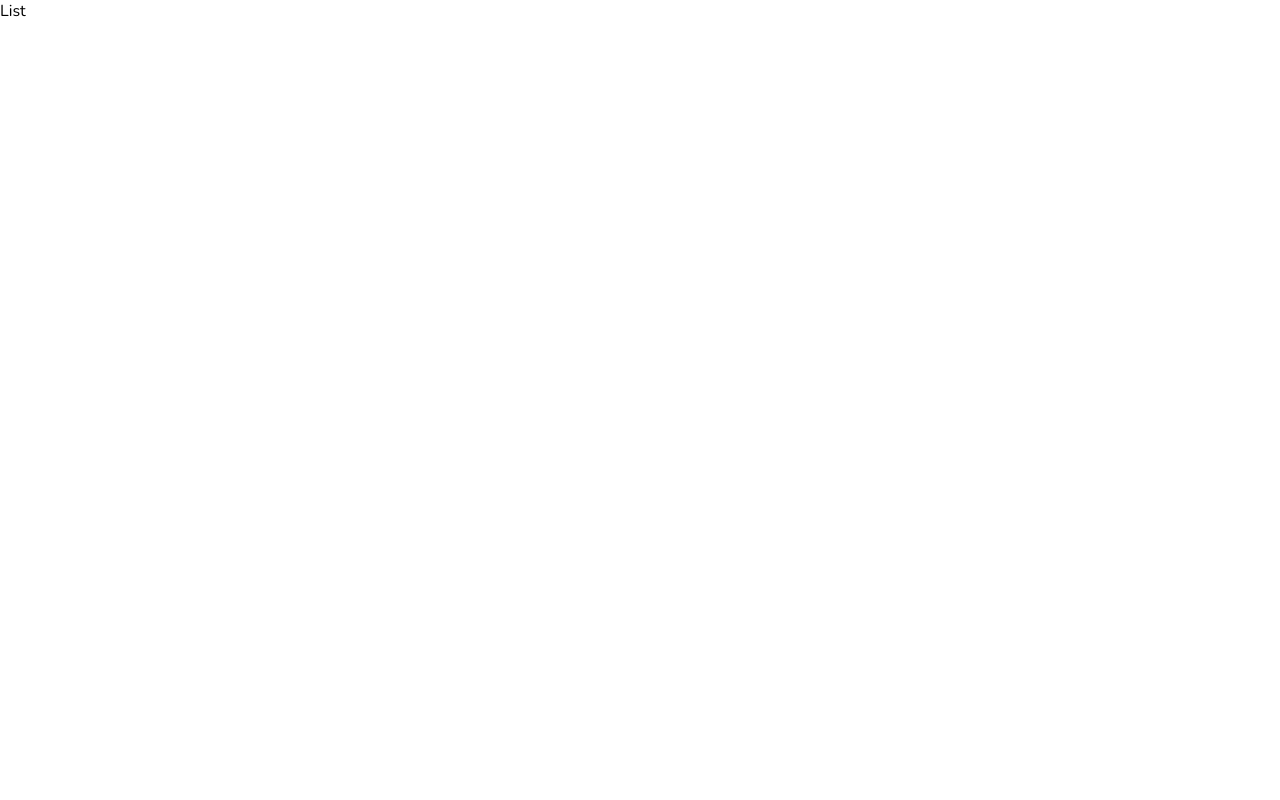
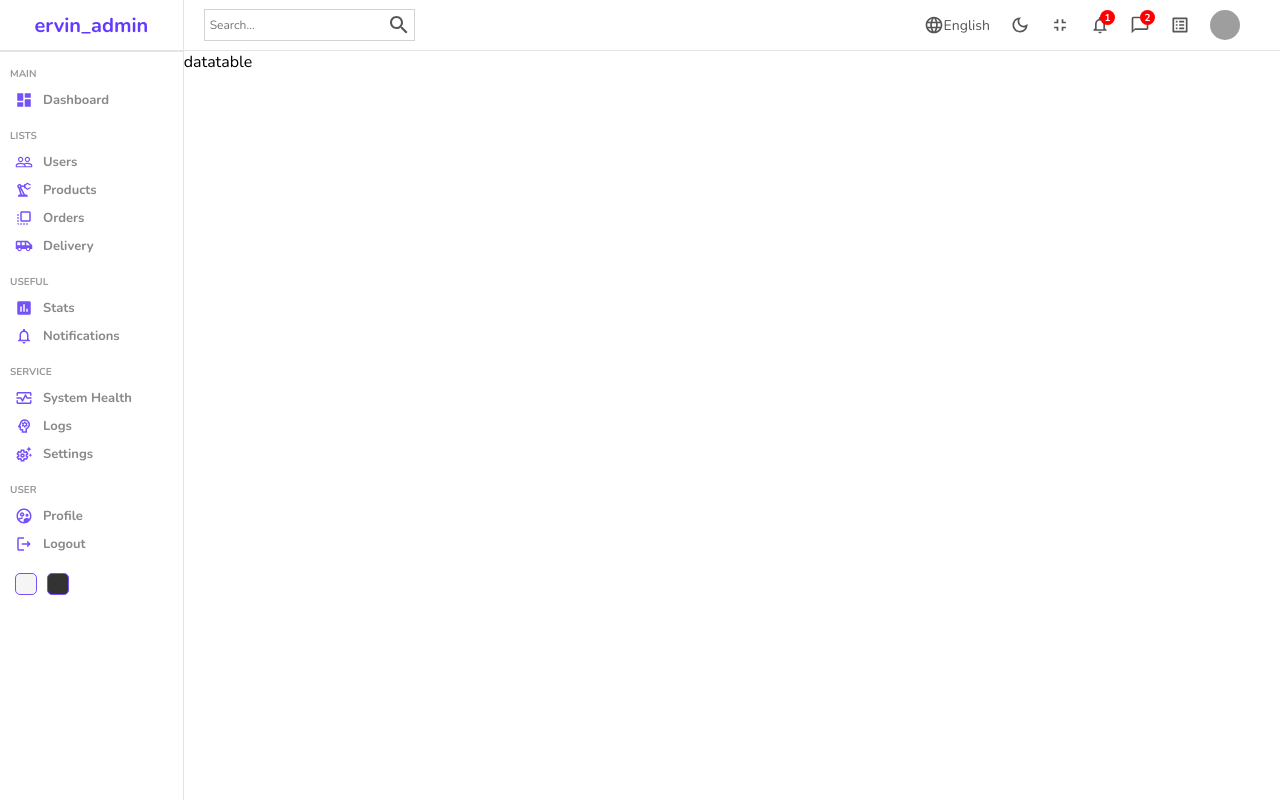
Before and after one commit to ervinkacar1991/my_admin_dashboardApp, a React (Create React App) app: page /users in a window 1280 px wide. Built offline with nearby package versions, Linux system fonts and the light colour scheme; grey boxes are pictures that could not be loaded.

Commit message:
Add users list

```diff
--- a/src/pages/home/home.scss
+++ b/src/pages/home/home.scss
@@ -1,5 +1,6 @@
 .home{
     display: flex;
+
 
     .homeContainer{
        flex: 6;
--- a/src/pages/list/List.jsx
+++ b/src/pages/list/List.jsx
@@ -1,7 +1,17 @@
-import React from "react";
+import "./list.scss";
+import Navbar from "../../components/navbar/Navbar";
+import Sidebar from "../../components/sidebar/Sidebar";
 
 const List = () => {
-  return <div>List</div>;
+  return (
+    <div className="list">
+      <Sidebar />
+      <div className="listContainer">
+        <Navbar />
+        datatable
+      </div>
+    </div>
+  );
 };
 
 export default List;
--- a/src/pages/list/list.scss
+++ b/src/pages/list/list.scss
@@ -0,0 +1,8 @@
+.list{
+    display: flex;
+    width: 100%;
+
+    .listContainer{
+        flex: 6;
+    }
+}
```
